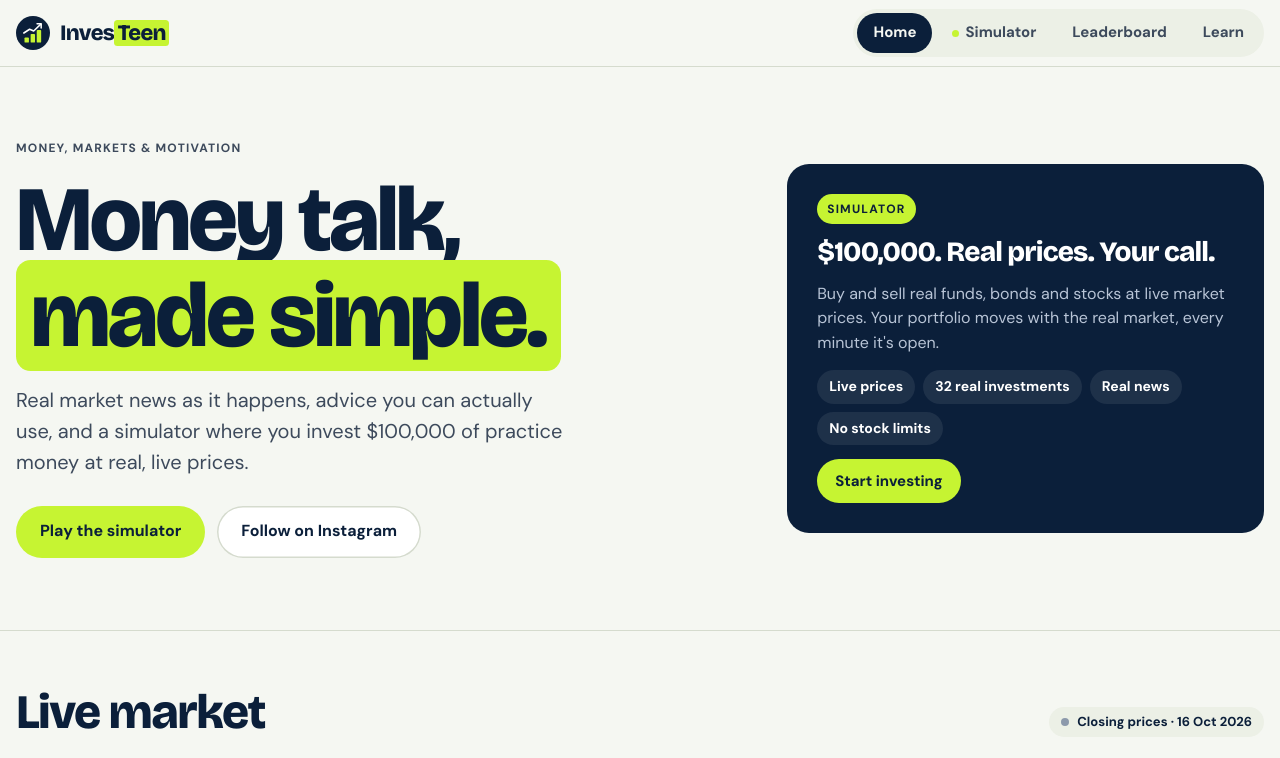
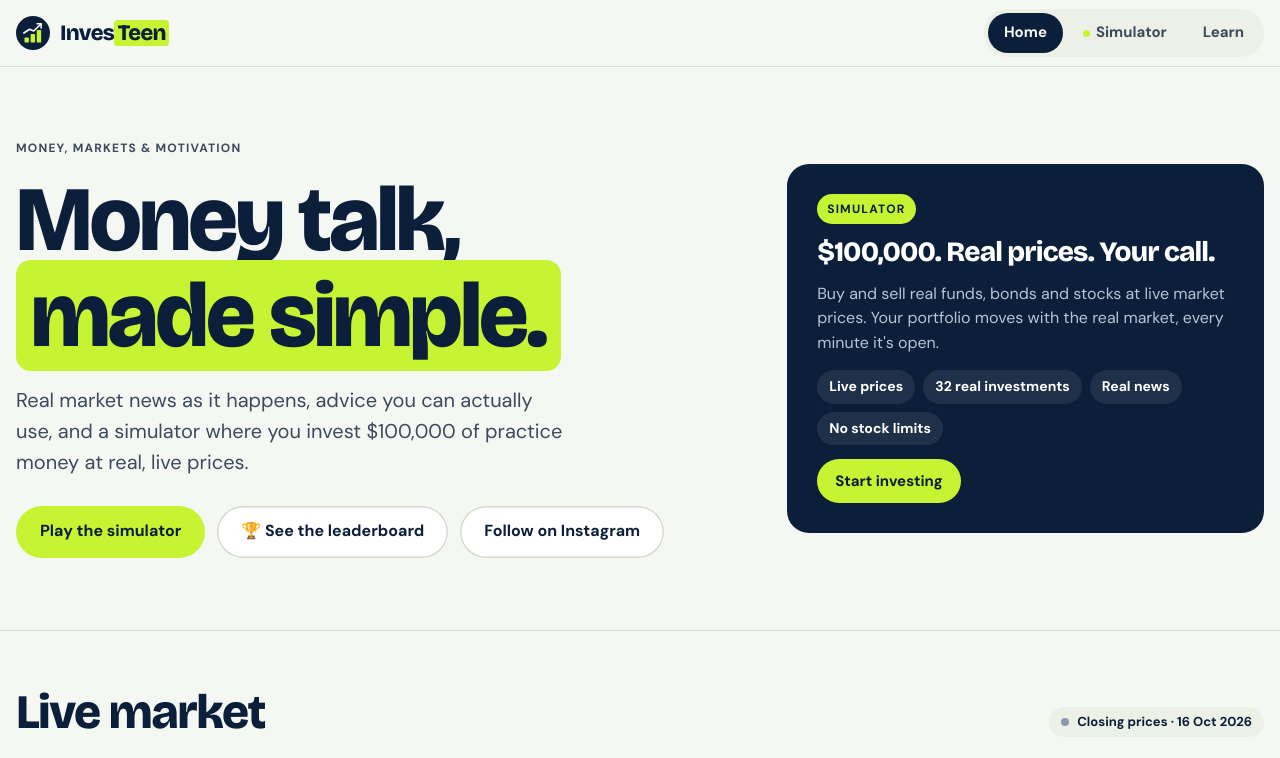
Before and after one commit to AntonisLazarakis/investeen, a website: page index.html in a window 1280 px wide. Shown: the top 758 px of the page. Drawn offline with nearby package versions, Linux system fonts and the light colour scheme; no server answers.

Commit message:
Leaderboard: open from a Home button instead of the top menu

```diff
--- a/index.html
+++ b/index.html
@@ -83,7 +83,6 @@ header{position:sticky;top:env(safe-area-inset-top,0px);z-index:9;background:var
 .tab[aria-selected="true"]{background:var(--ink);color:var(--paper)}
 .tab .dot{width:7px;height:7px;border-radius:50%;background:var(--lime)}
 @media (max-width:520px){.top{justify-content:center}.tab{padding:0 12px;font-size:14px}}
-@media (max-width:400px){.tab{padding:0 9px;font-size:13.5px;gap:4px}.tabs{gap:2px}}
 section[role="tabpanel"]{padding-bottom:40px}
 
 /* ---------- HOME ---------- */
@@ -394,7 +393,6 @@ footer strong{color:var(--ink)}
     <nav class="tabs" role="tablist" aria-label="Sections">
       <button class="tab" role="tab" id="tab-home" aria-controls="home" data-go="home">Home</button>
       <button class="tab" role="tab" id="tab-simulator" aria-controls="simulator" data-go="simulator"><span class="dot" aria-hidden="true"></span>Simulator</button>
-      <button class="tab" role="tab" id="tab-leaderboard" aria-controls="leaderboard" data-go="leaderboard">Leaderboard</button>
       <button class="tab" role="tab" id="tab-learn" aria-controls="learn" data-go="learn">Learn</button>
     </nav>
   </div>
@@ -411,6 +409,7 @@ footer strong{color:var(--ink)}
         <p class="lede">Real market news as it happens, advice you can actually use, and a simulator where you invest $100,000 of practice money at real, live prices.</p>
         <div class="ctas">
           <button class="btn btn-lime btn-big" type="button" data-go="simulator">Play the simulator</button>
+          <button class="btn btn-big" type="button" data-go="leaderboard">🏆 See the leaderboard</button>
           <a class="btn btn-big" href="https://www.instagram.com/go.investeen/" target="_blank" rel="noopener">Follow on Instagram</a>
         </div>
       </div>
@@ -674,7 +673,7 @@ footer strong{color:var(--ink)}
 </section>
 
 <!-- ================= LEARN ================= -->
-<section id="leaderboard" role="tabpanel" aria-labelledby="tab-leaderboard" hidden>
+<section id="leaderboard" aria-label="Monthly leaderboard" hidden>
   <div class="wrap">
     <div class="learn-head">
       <p class="label">Monthly leaderboard</p>
@@ -833,7 +832,7 @@ function el(tag,cls,txt){var e=document.createElement(tag);if(cls)e.className=cl
 var TABS=['home','simulator','leaderboard','learn'];
 function go(t,push){
   if(TABS.indexOf(t)<0)t='home';
-  TABS.forEach(function(x){$(x).hidden=x!==t;$('tab-'+x).setAttribute('aria-selected',String(x===t));$('tab-'+x).tabIndex=x===t?0:-1;});
+  TABS.forEach(function(x){$(x).hidden=x!==t;var tb=$('tab-'+x);if(tb){tb.setAttribute('aria-selected',String(x===t));tb.tabIndex=x===t?0:-1;}});
   if(t==='simulator')requestAnimationFrame(function(){if(S)setView(view);});
   if(t==='leaderboard')renderBoard($('page-board'),$('pb-sub'));
   if(push){try{history.replaceState(null,'','#'+t);}catch(e){}window.scrollTo(0,0);}
@@ -841,8 +840,8 @@ function go(t,push){
 document.addEventListener('click',function(e){var b=e.target.closest('[data-go]');if(b)go(b.dataset.go,true);});
 document.querySelector('.tabs').addEventListener('keydown',function(e){
   if(e.key!=='ArrowRight'&&e.key!=='ArrowLeft')return;
-  var i=TABS.indexOf(document.activeElement.dataset.go);if(i<0)return;
-  var n=TABS[(i+(e.key==='ArrowRight'?1:TABS.length-1))%TABS.length];go(n,true);$('tab-'+n).focus();e.preventDefault();
+  var NAV=['home','simulator','learn'],i=NAV.indexOf(document.activeElement.dataset.go);if(i<0)return;
+  var n=NAV[(i+(e.key==='ArrowRight'?1:2))%3];go(n,true);$('tab-'+n).focus();e.preventDefault();
 });
 
 /* ================= RULE OF 72 ================= */
```
